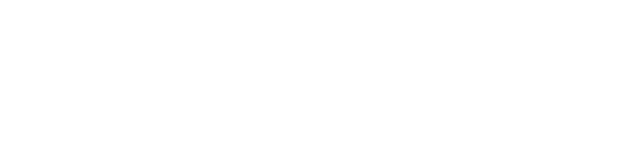
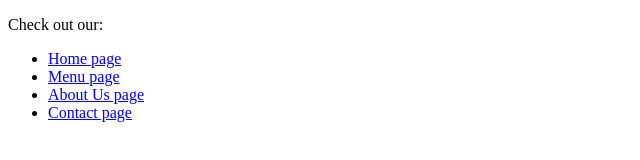
Before and after one commit to sharmie-codie/testcomandlinerepo, a plain HTML site: page about.html in a window 1280 px wide. Shown: the whole page, without its empty margins (0-640 px from the left). Drawn offline with Linux system fonts and the light colour scheme.

Commit message:
Second Commit

```diff
--- a/about.html
+++ b/about.html
@@ -6,6 +6,14 @@
     <title>Document</title>
 </head>
 <body>
-
+        <nav>
+            <p>Check out our:</p>
+        <ul>
+            <li><a href="index.html" class = "active">Home page</a></li>
+            <li><a href="menu.html">Menu page</a></li>
+            <li><a href="about.html">About Us page</a></li>
+            <li><a href="contact.html">Contact page</a></li>
+        </ul>
+    </nav>
 </body>
 </html>
```
Also changed, not shown: contact.html (+9 -1 lines), menu.html (+9 -1 lines).
